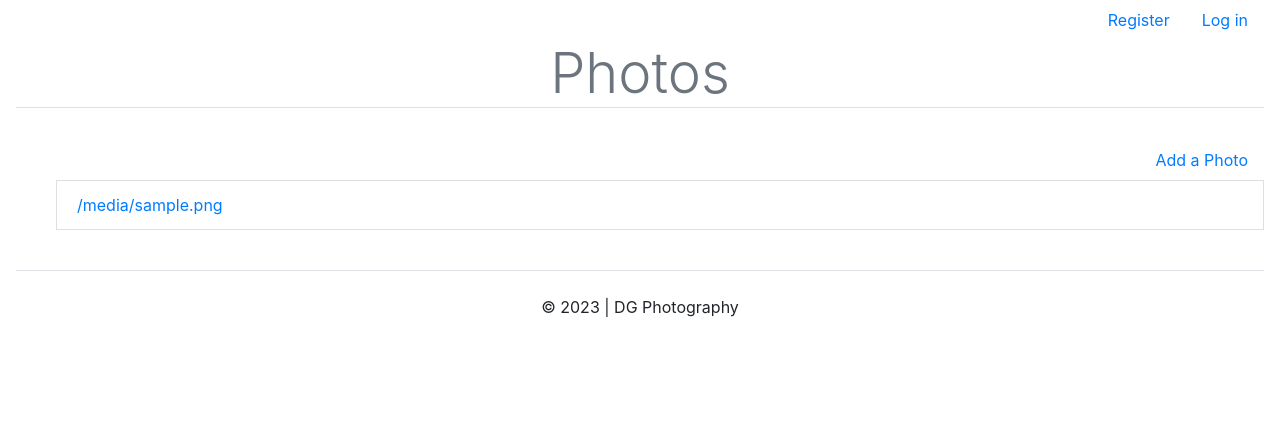
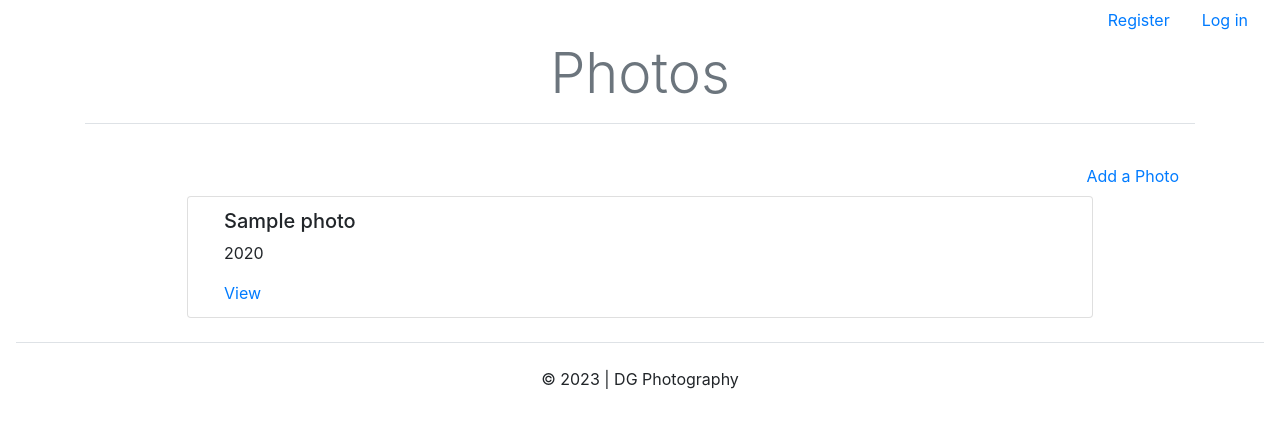
Before and after one commit to dannynow6/dg-photo, a Django app: template dg_photography/templates/dg_photography/photos.html in a window 1280 px wide. Shown: the part 72-500 px from the top of the page. Run offline with Django 3.2, Linux system fonts and the light colour scheme; the template is opened without the code that fills it: most values are stand-ins (such as "Sample title", 1, 10 or a date in 2020); some libraries are stand-ins or nearby versions.

Commit message:
fixed how article/photo display and adjusted page links

```diff
--- a/dg_photography/templates/dg_photography/photos.html
+++ b/dg_photography/templates/dg_photography/photos.html
@@ -1,16 +1,22 @@
 {% extends "dg_photography/base.html" %} {% load static %} {% load bootstrap4 %}
 {% block content %}
-
-<h3 class="text-secondary text-center display-4 border-muted border-bottom">Photos</h3>
+<div class="container">
+    <h2 class="text-secondary text-center display-4 pb-3 border-muted border-bottom">Photos</h2>
     <br />
     <div>
         <a class="nav-link text-right" href="{% url 'dg_photography:new_photo' %}">Add a Photo</a>
     </div>
-<ul>
+</div>
+<div class="container w-75">
+    <ul class="list-group">
         {% for photo in photos %}
-        <li class="list-group-item"><a href="{% url 'dg_photography:photo' photo.id %}">{{ photo }}</a></li>
-    {% empty %}
-        <li>No photos have been uploaded yet</li>
+        <li class="list-group-item">
+            <article class="mx-3">
+                <h5>{{ photo.title }}</h5>
+                <p>{{ photo.year_taken }}</p>
+                <a href="{% url 'dg_photography:photo' photo.id %}">View</a>
+            </article>
         {% endfor %}
     </ul>
+</div>
 {% endblock content %}
--- a/dg_photography/views.py
+++ b/dg_photography/views.py
@@ -18,7 +18,7 @@ def new_photo(request):
         form = PhotoForm(request.POST, request.FILES)
         if form.is_valid():
             form.save()
-            return redirect("dg_photography:index")
+            return redirect("dg_photography:photos")
 
     context = {
         "form": form,
--- a/photo_blog/views.py
+++ b/photo_blog/views.py
@@ -7,7 +7,7 @@ from .forms import BlogArticleForm
 
 def photo_blog(request):
     """Basic landing page for Photo Blog Articles"""
-    articles = BlogArticle.objects.order_by("id")
+    articles = BlogArticle.objects.order_by("date_published")
     context = {"articles": articles}
     return render(request, "photo_blog/photo_blog.html", context)
 
```
Also changed, not shown: dg_photography/templates/dg_photography/photo.html (+10 -3 lines), notes.txt (+8 -0 lines), photo_blog/templates/photo_blog/article.html (+7 -4 lines), photo_blog/templates/photo_blog/photo_blog.html (+8 -2 lines), db.sqlite3. Lines whose indentation alone changed are shown as unchanged.
